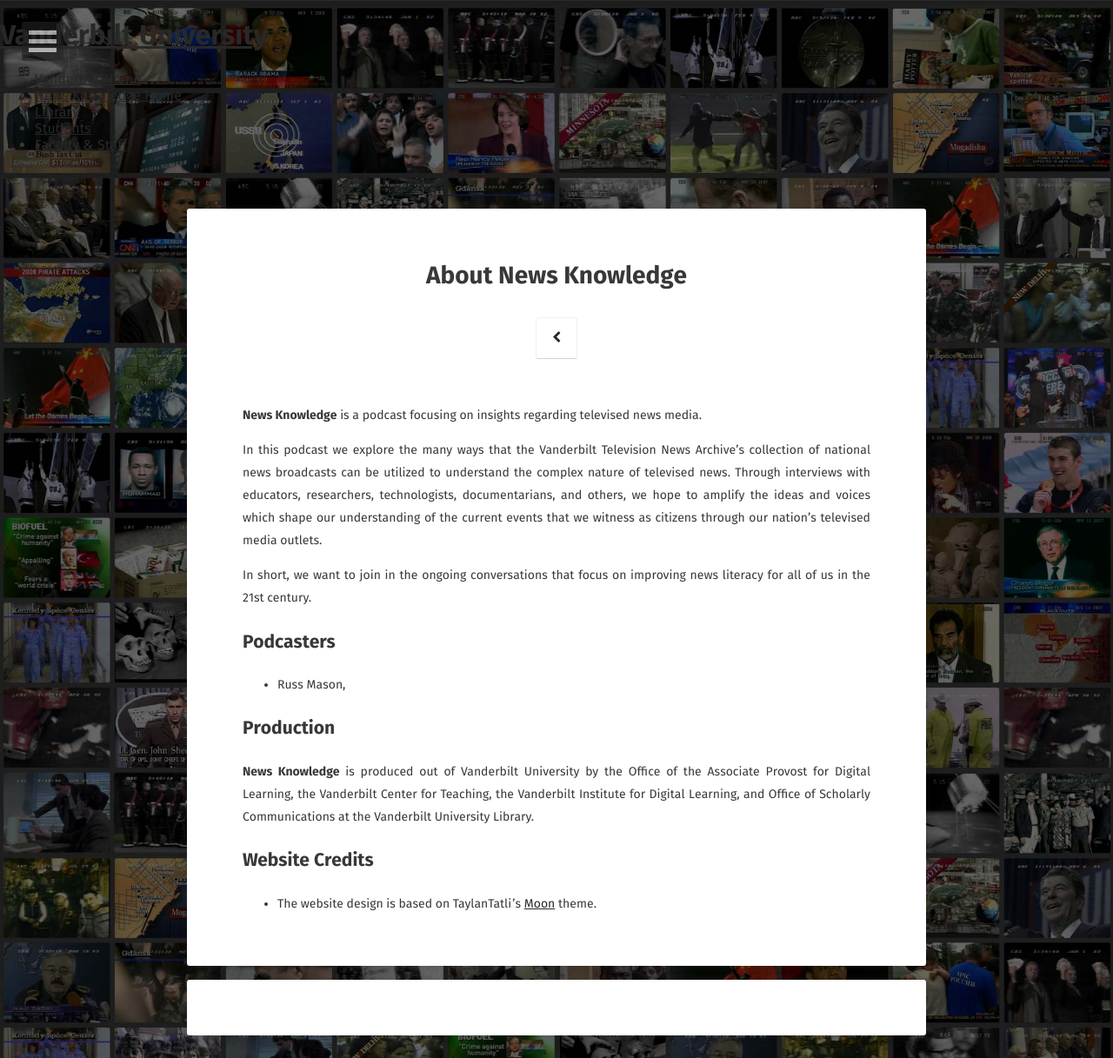
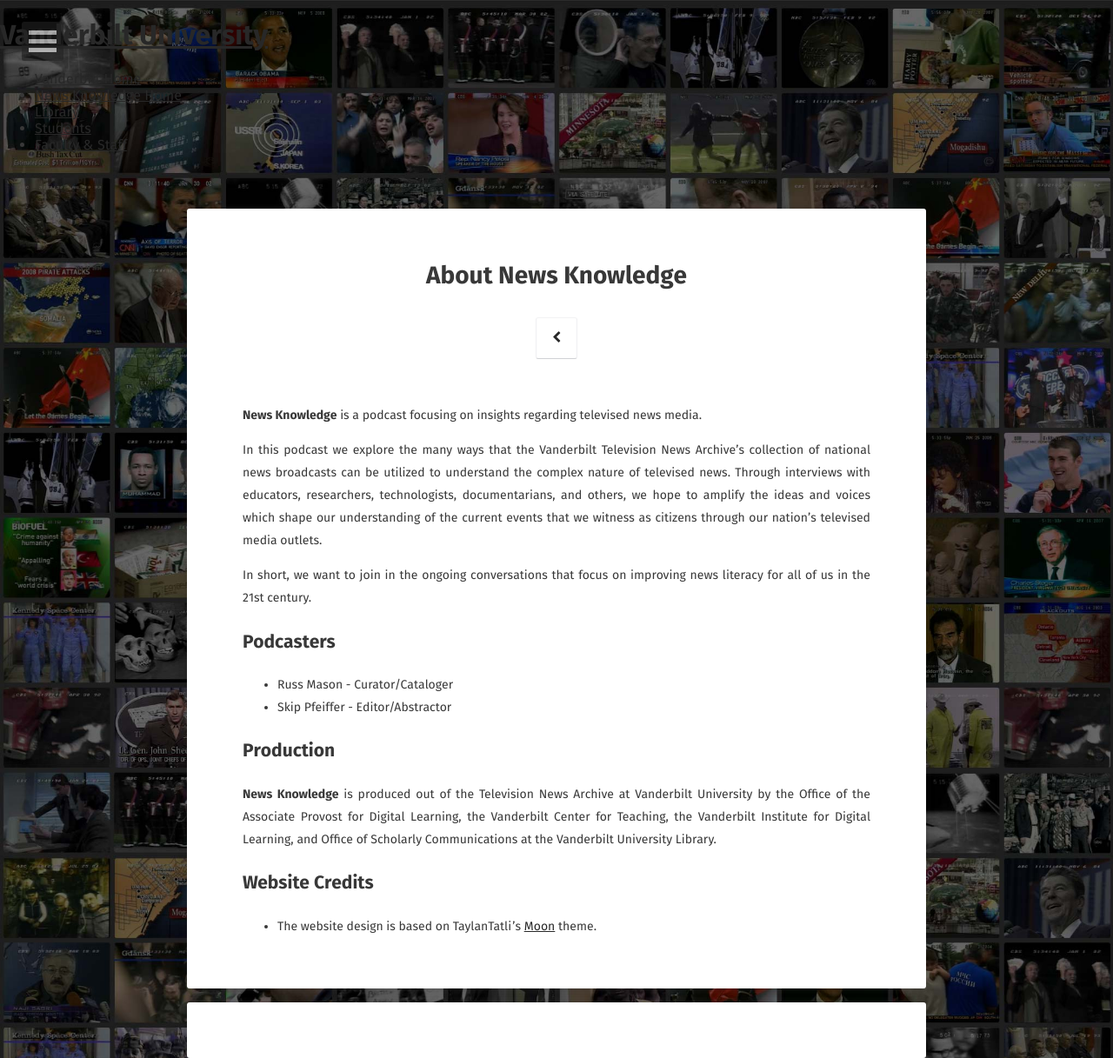
Before and after one commit to HeardLibrary/news-knowledge, a Jekyll site: the page built from about/index.md, in a window 1280 px wide. Shown: the whole page at 87% size. Built offline with Jekyll 4.4.1, drawn with Linux system fonts in a browser that asks for light colours; some web fonts are replaced; comment, search, counter and statistics services are not loaded.

Commit message:
updated credits

```diff
--- a/about/index.md
+++ b/about/index.md
@@ -14,11 +14,12 @@ In short, we want to join in the ongoing conversations that focus on improving n
 
 ## Podcasters
 
-* Russ Mason,
+* Russ Mason - Curator/Cataloger
+* Skip Pfeiffer - Editor/Abstractor
 
 ## Production
 
-<b>News Knowledge</b> is produced out of Vanderbilt University by the Office of the Associate Provost for Digital Learning, the Vanderbilt Center for Teaching, the Vanderbilt Institute for Digital Learning, and Office of Scholarly Communications at the Vanderbilt University Library.
+<b>News Knowledge</b> is produced out of the Television News Archive at Vanderbilt University by the Office of the Associate Provost for Digital Learning, the Vanderbilt Center for Teaching, the Vanderbilt Institute for Digital Learning, and Office of Scholarly Communications at the Vanderbilt University Library.
 
 ## Website Credits
 
```
